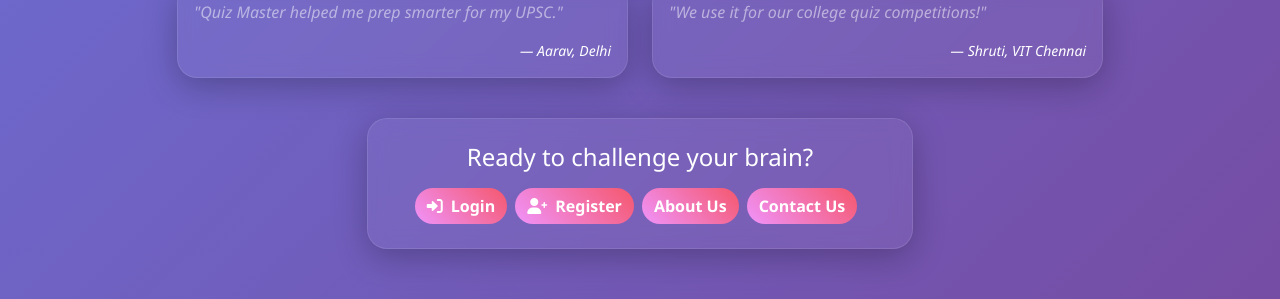
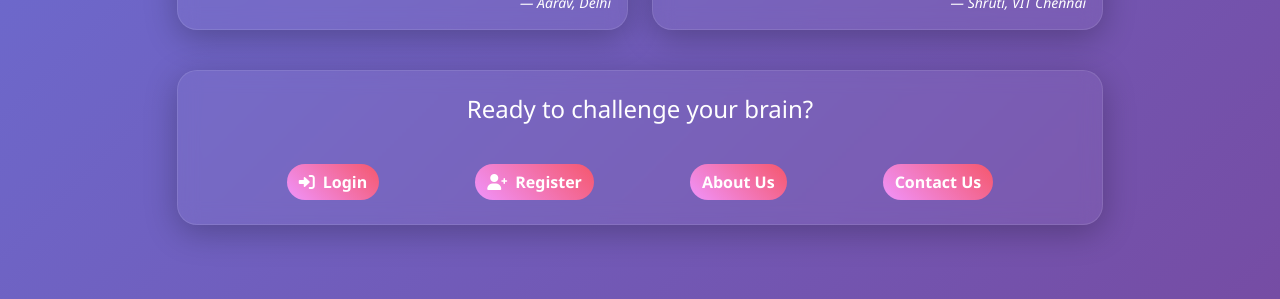
Before and after one commit to DerrickIgnited/QuizMaster, a Vue app in the folder frontend/: page / in a window 1280 px wide. Shown: the part 1275-1574 px from the top of the page. Built offline with nearby package versions, Linux system fonts and the light colour scheme.

Commit message:
Customize Spline and UI of buttons in home

```diff
--- a/frontend/src/components/Home.vue
+++ b/frontend/src/components/Home.vue
@@ -16,7 +16,7 @@
       </div>
 
       <!-- Features -->
-      <div class="row justify-content-center mb-4">
+      <div class="row justify-content-center">
         <div class="col-md-5 mb-4" v-for="(feature, i) in features" :key="i">
           <div class="glass-card p-4 h-100">
             <h5 class="text-white"><i :class="feature.icon + ' me-2 text-' + feature.color"></i>{{ feature.title }}</h5>
@@ -26,9 +26,9 @@
       </div>
 
       <!-- Spline Viewer -->
-      <div class="row justify-content-center mb-4" style="background-color: transparent;">
+      <div class="row justify-content-center" style="background-color: transparent;">
         <div class="col-md-10" style="background-color: transparent;">
-          <spline-viewer url="https://prod.spline.design/9PvjbUlSfD1a59Oj/scene.splinecode" style="width: 100%; height: 500px;"></spline-viewer>
+          <spline-viewer url="https://prod.spline.design/D6VPvasrYt5mQ-bf/scene.splinecode" style="width: 100%; height: 750px;"></spline-viewer>
         </div>
       </div>
 
@@ -80,14 +80,15 @@
       </div>
 
       <!-- Login/Register CTA -->
-      <div class="row justify-content-center">
-        <div class="col-md-6">
+      <div class="row justify-content-center mb-4">
+        <div class="col-md-10">
           <div class="glass-card p-4 text-center">
             <h4 class="text-white mb-3">Ready to challenge your brain?</h4>
-            <button @click="$emit('switch-to-login')" class="btn modern-btn me-2"><i class="fas fa-sign-in-alt me-2"></i>Login</button>
-            <button @click="$emit('switch-to-register')" class="btn modern-btn me-2"><i class="fas fa-user-plus me-2"></i>Register</button>
-            <button @click="$emit('switch-to-about-us')" class="btn modern-btn me-2">About Us</button>
-            <button @click="$emit('switch-to-contact-us')" class="btn modern-btn me-2">Contact Us</button>
+            <br>
+            <button @click="$emit('switch-to-login')" class="btn modern-btn mx-5"><i class="fas fa-sign-in-alt me-2"></i>Login</button>
+            <button @click="$emit('switch-to-register')" class="btn modern-btn mx-5"><i class="fas fa-user-plus me-2"></i>Register</button>
+            <button @click="$emit('switch-to-about-us')" class="btn modern-btn mx-5">About Us</button>
+            <button @click="$emit('switch-to-contact-us')" class="btn modern-btn mx-5">Contact Us</button>
           </div>
         </div>
       </div>
```
